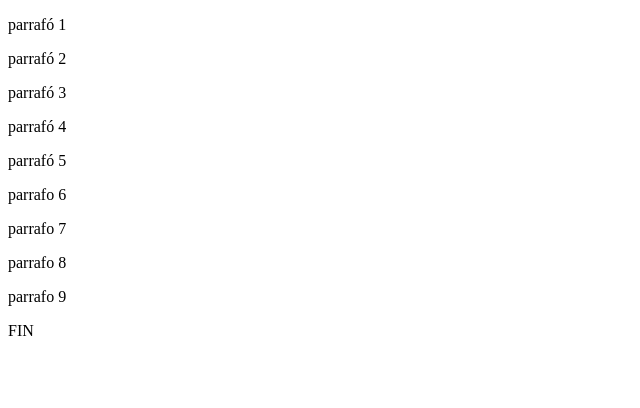
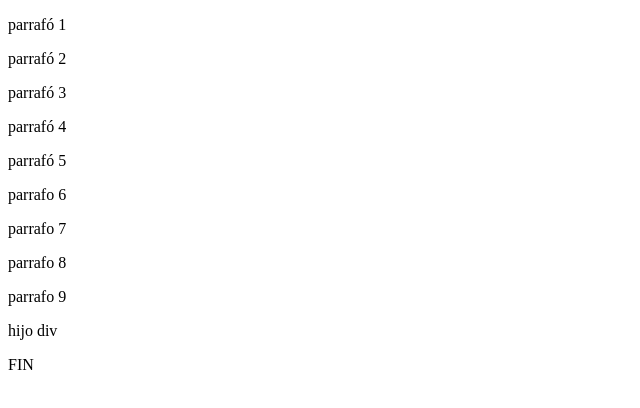
Before and after one commit to andreshash/acamica, a plain HTML site: page bloque2/dom.html in a window 1280 px wide. Shown: the whole page, without its empty margins (0-640 px from the left). Drawn offline with Linux system fonts and the light colour scheme.

Commit message:
documentacion de  ejemplo dom

```diff
--- a/bloque2/dom.html
+++ b/bloque2/dom.html
@@ -15,6 +15,9 @@
     <p class="azul">  parrafo 7</p>
     <p class="verde">  parrafo 8</p>
     <p class="azul">  parrafo 9</p>
+
+    <div id="test">
+    </div>
 
     <div> FIN</div>
     <script>
@@ -49,12 +52,14 @@
             parrafo.innerHTML = "cambiando a texto de prueba";
         };
 
+        // creación de elementos html de manera programatica
         prueba6  = () => {
             // <div> </div>
            let parent  = document.createElement("div");
            console.log(parent.outerHTML);
 
            let child  = document.createElement("p");
+           child.innerHTML = " hijo div";
            parent.appendChild(child);
            console.log(parent.outerHTML);
 
@@ -64,12 +69,15 @@
             child.before(document.createElement("section"));
             console.log(parent.outerHTML);
 
+            // agregamos al div test
+            let div  =  document.querySelector("#test");
+            div.append(parent);
         };
 
 
 
 
-        prueba1();
+        prueba6();
 
     </script>
 
```
